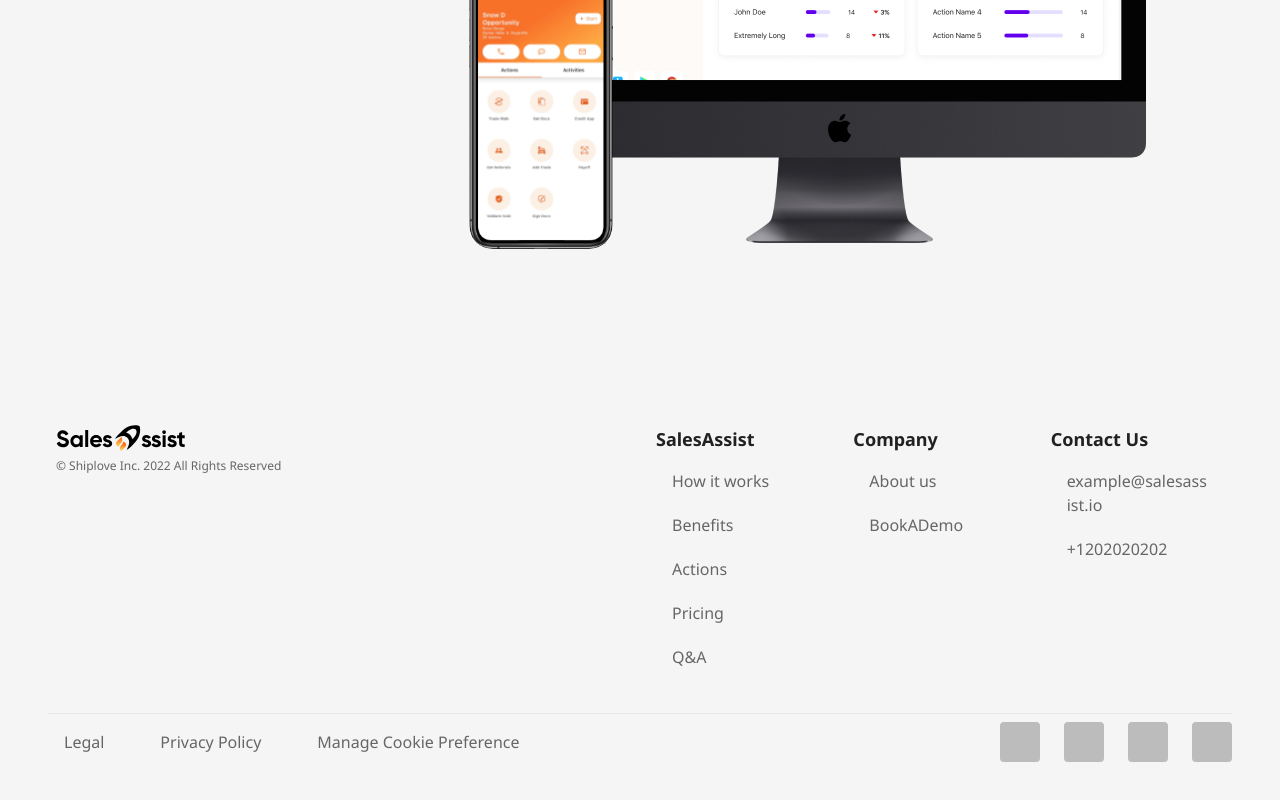
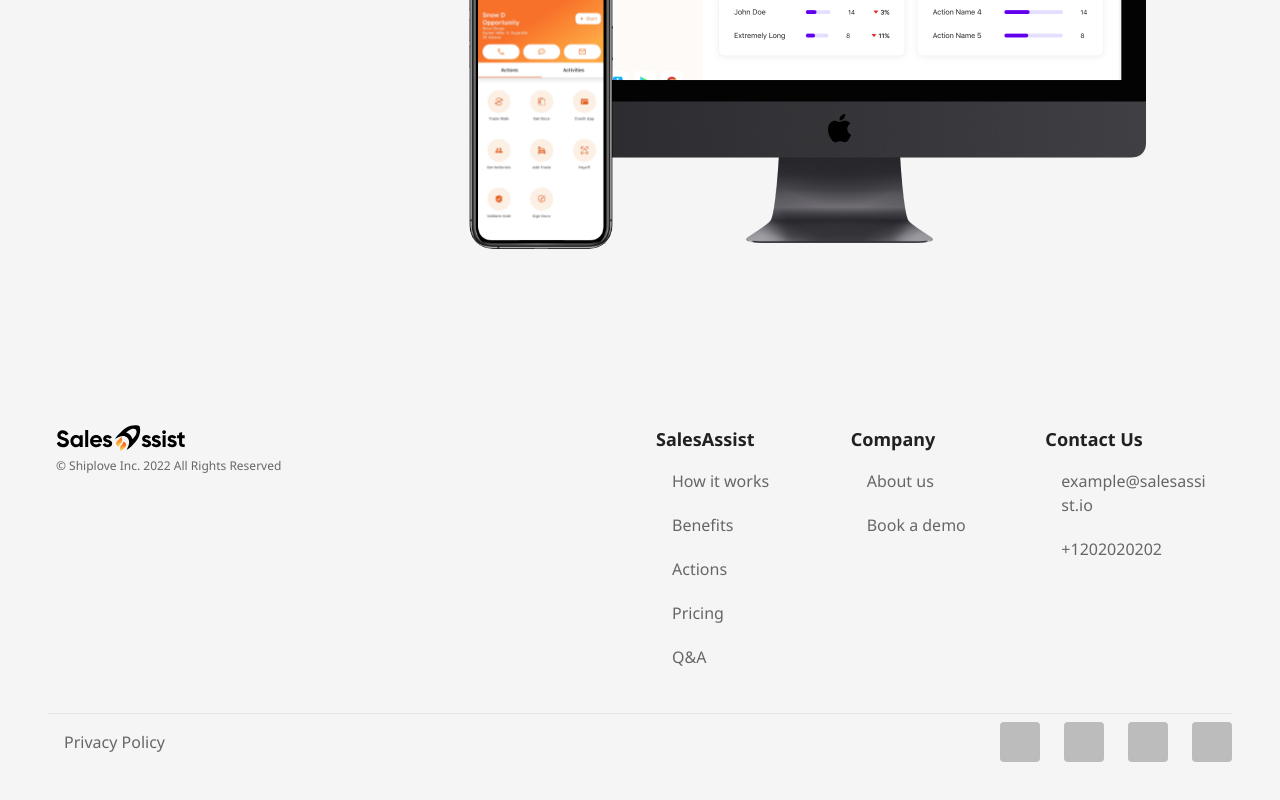
Before and after one commit to dealerappcenter/sales-assist-web, a Next.js app: page / in a window 1280 px wide. Shown: the part 3466-4266 px from the top of the page. Built offline with nearby package versions, Linux system fonts and the light colour scheme.

Commit message:
fixing footer

```diff
--- a/src/components/Footer/Footer.tsx
+++ b/src/components/Footer/Footer.tsx
@@ -39,7 +39,7 @@ export const Footer: React.FC<FooterProps> = (props) => {
                         />
                     </div>
                     {/* links */}
-                    <div className='flex-grow lg:w-1/2 h-full flex justify-between gap-6 px-2 md:py-2 flex-wrap md:flex-nowrap'>
+                    <div className='flex-grow lg:w-1/2 h-full flex justify-between gap-4 px-2 md:py-2 flex-wrap md:flex-nowrap'>
                         <FooterList
                             kind={kind}
                             className='hidden md:block'
@@ -63,7 +63,7 @@ export const Footer: React.FC<FooterProps> = (props) => {
                     {/* useful links */}
                     <div className='w-1/6 border block md:hidden'></div>
                     <div className='md:w-1/2 h-full flex items-start md:gap-6 md:justify-start flex-col md:flex-row text-gray-secondary'>
-                        {['Legal', 'Privacy Policy', 'Manage Cookie Preference'].map((link) => <NavLink hideProgress key={link} className='px-0'>
+                        {['Privacy Policy'].map((link) => <NavLink hideProgress key={link} className='px-0'>
                             {link}
                         </NavLink>)}
                     </div>
--- a/src/components/Nav/index.tsx
+++ b/src/components/Nav/index.tsx
@@ -54,7 +54,7 @@ export const Nav: React.FC<NavProps> = ({ className }) => {
                         {/* if desktop else destroy it */}
                         {isDesktop && <>
                             <li>
-                                <a href="/some-where">
+                                <a href="https://app.salesassist.io/">
                                     <NavLink>
                                         Login
                                     </NavLink>
--- a/src/utils/routes.ts
+++ b/src/utils/routes.ts
@@ -12,7 +12,7 @@ export enum RouteNames {
     howItWorks = 'How it works',
     Benefits = 'Benefits',
     actions = 'Actions',
-    bookADemo = 'BookADemo',
+    bookADemo = 'Book a demo',
     legal = 'Legal',
     policy = 'Privacy Policy',
 }
```
